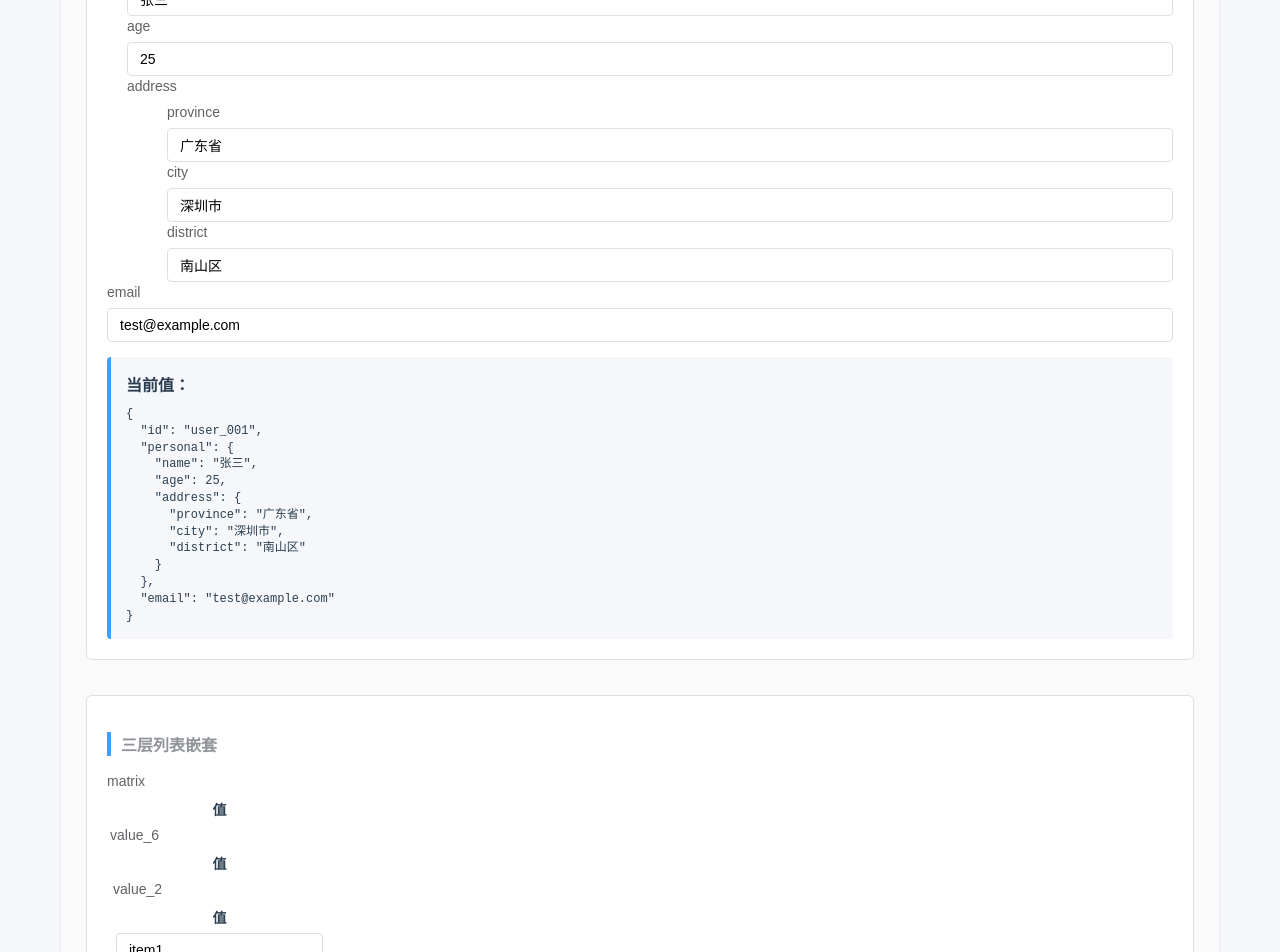
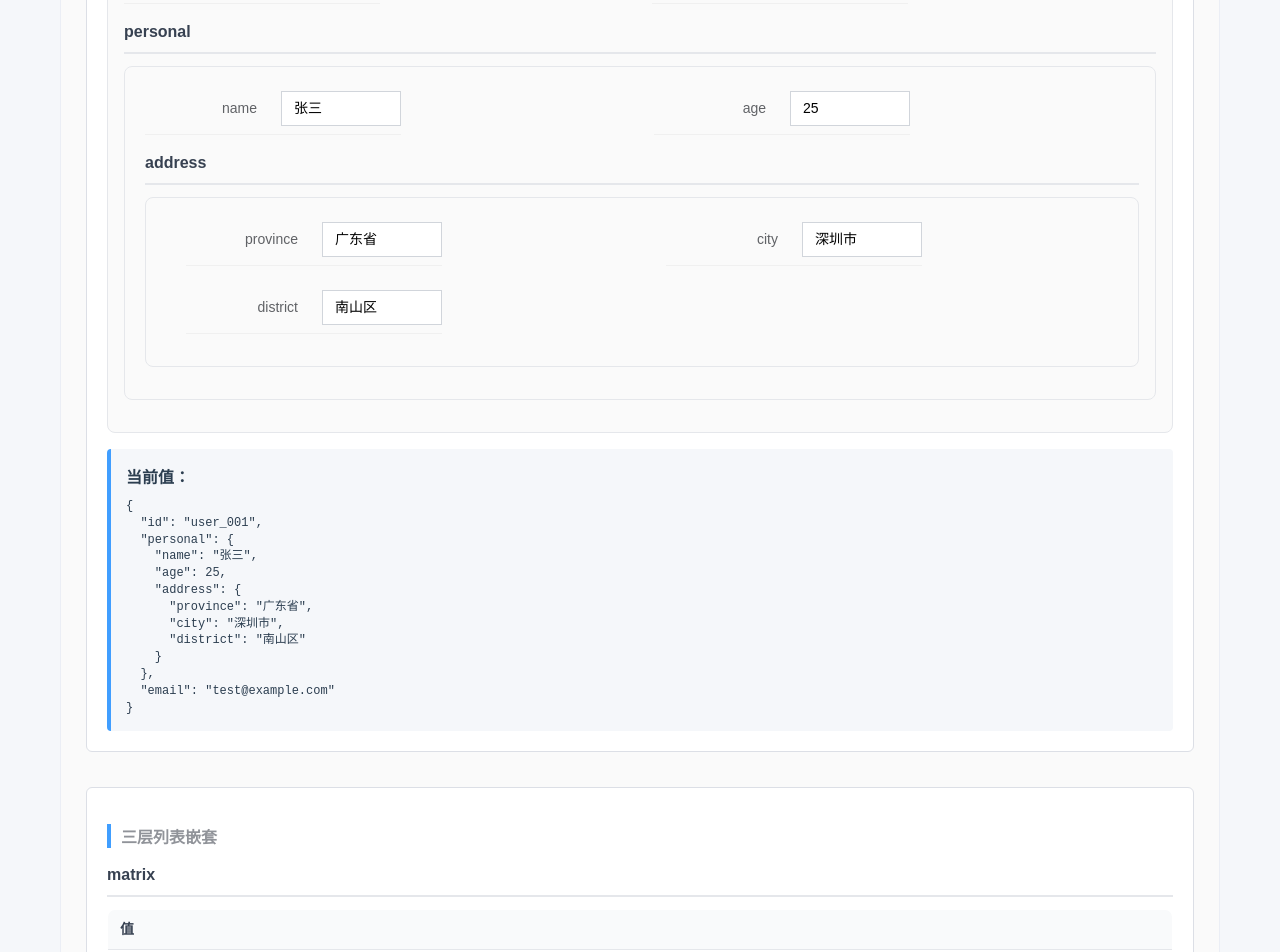
Before and after one commit to pezy-yx/ERP-SD-simplified, a Vue app in the folder site/: page / in a window 1280 px wide. Shown: the part 1680-2632 px from the top of the page. Built offline with nearby package versions, Linux system fonts and the light colour scheme.

Commit message:
feat: 修改布局

```diff
--- a/site/src/components/varbox/VarInput.vue
+++ b/site/src/components/varbox/VarInput.vue
@@ -39,6 +39,8 @@
             <!-- 叶子节点渲染 -->
             <div v-if="isLeafNode" class="leaf-node">
               <label v-if="showLabel" class="var-label">{{ nameDisplay }}</label>
+              <!-- 输入框和额外组件的容器 -->
+              <div class="leaf-input-container">
                 <!-- 基础类型输入框 -->
                 <component
                   :is="getLeafComponent()"
@@ -61,6 +63,16 @@
                     <slot :name="slotName" v-bind="slotProps"></slot>
                   </template>
                 </component>
+
+                <!-- 额外组件插槽 - 在叶子节点内部 -->
+                <div v-if="$slots[`${pathString}--extra`]" :class="extraComponentsClass">
+                  <slot
+                    :name="`${pathString}--extra`"
+                    v-bind="slotScopeData"
+                  >
+                  </slot>
+                </div>
+              </div>
               <div v-if="validationError" class="error-message">{{ validationError }}</div>
             </div>
 
@@ -68,20 +80,49 @@
             <div v-else-if="isDictNode" class="dict-node">
               <div v-if="1 || showLabel" class="dict-header">
                 <label class="var-label">{{ nameDisplay }}</label>
+                <!-- 字典节点的额外组件插槽 -->
+                <div v-if="$slots[`${pathString}--extra`]" :class="extraComponentsClass">
+                  <slot
+                    :name="`${pathString}--extra`"
+                    v-bind="slotScopeData"
+                  >
+                  </slot>
+                </div>
               </div>
               <div class="dict-content" :style="{ paddingLeft: indentLevel + 'px' }">
+                <!-- 先渲染所有叶子节点 -->
+                <div v-if="leafChildren.length > 0" class="dict-leaf-section">
                   <VarInput
-                  v-for="(child, index) in currentNode?.children"
-                  :key="child.name + '_' + index"
+                    v-for="(child, index) in leafChildren"
+                    :key="child.name + '_leaf_' + index"
+                    :varTree="varTree"
+                    :nodePath="[...nodePath, child.name]"
+                    :readonly="effectiveReadonly ?? false"
+                    :config="getChildConfig(child)"
+                    :indentLevel="0"
+                    :showLabel="true"
+                    :class="`dict-item dict-item--${child.nodeType}`"
+                    @update="handleChildUpdate"
+                  >
+                    <!-- 透传插槽 -->
+                    <template v-for="(_, slotName) in $slots" #[slotName]="slotProps: any">
+                      <slot :name="slotName" v-bind="slotProps"></slot>
+                    </template>
+                  </VarInput>
+                </div>
 
+                <!-- 再渲染所有复杂节点（dict和list） -->
+                <div v-if="complexChildren.length > 0" class="dict-complex-section">
+                  <VarInput
+                    v-for="(child, index) in complexChildren"
+                    :key="child.name + '_complex_' + index"
                     :varTree="varTree"
                     :nodePath="[...nodePath, child.name]"
                     :readonly="effectiveReadonly ?? false"
                     :config="getChildConfig(child)"
                     :indentLevel="(indentLevel ?? 0) + 20"
                     :showLabel="true"
-
-                  class="dict-item"
+                    :class="`dict-item dict-item--${child.nodeType}`"
                     @update="handleChildUpdate"
                   >
                     <!-- 透传插槽 -->
@@ -91,11 +132,13 @@
                   </VarInput>
                 </div>
               </div>
+            </div>
 
             <!-- 列表节点渲染 -->
             <div v-else-if="isListNode" class="list-node">
               <div v-if="1 || showLabel" class="list-header">
                 <label class="var-label">{{ nameDisplay }}</label>
+                <div class="list-header-actions">
                   <!-- 动态列表的添加/删除按钮 -->
                   <div v-if="isDynamicList && !effectiveReadonly" class="list-controls">
                     <button
@@ -105,6 +148,15 @@
                     >
                       添加项 +
                     </button>
+                  </div>
+                  <!-- 列表节点的额外组件插槽 -->
+                  <div v-if="$slots[`${pathString}--extra`]" :class="extraComponentsClass">
+                    <slot
+                      :name="`${pathString}--extra`"
+                      v-bind="slotScopeData"
+                    >
+                    </slot>
+                  </div>
                 </div>
               </div>
               <!-- 表格形式渲染列表 -->
@@ -197,15 +249,6 @@
               </div>
             </div>
           </div>
-        </slot>
-      </div>
-
-      <!-- 额外组件插槽 -->
-      <div v-if="$slots[`${pathString}--extra`]" :class="extraComponentsClass">
-        <slot
-          :name="`${pathString}--extra`"
-          v-bind="slotScopeData"
-        >
         </slot>
       </div>
     </slot>
@@ -345,6 +388,17 @@ const extraComponentsClass = computed(() => {
   return `${baseClassPrefix.value}--extra`
 })
 
+// 分离叶子节点和复杂节点
+const leafChildren = computed(() => {
+  if (!currentNode.value?.children) return []
+  return currentNode.value.children.filter(child => child.nodeType === 'leaf')
+})
+
+const complexChildren = computed(() => {
+  if (!currentNode.value?.children) return []
+  return currentNode.value.children.filter(child => child.nodeType === 'dict' || child.nodeType === 'list')
+})
+
 watch(currentNode, () => {
   initNodeValue()
 }, { immediate: true, deep: true })
@@ -478,10 +532,316 @@ function createNewListItem(): VarNode | null {
   line-height: 1.5;
 }
 
+/* SAP风格叶子节点布局 */
+.leaf-node {
+  display: grid;
+  grid-template-columns: 120px 1fr;
+  gap: 16px;
+  align-items: center;
+  padding: 8px 0;
+  border-bottom: 1px solid #f0f0f0;
+}
+
 .var-label {
   display: block;
-  margin-bottom: 5px;
+  margin-bottom: 0; /* 移除垂直间距 */
   font-weight: 500;
   color: #606266;
+  text-align: right; /* 右对齐，SAP风格 */
+  padding-right: 8px;
+}
+
+/* 叶子节点输入容器 */
+.leaf-input-container {
+  display: flex;
+  align-items: center;
+  gap: 8px;
+  width: 100%;
+}
+
+.leaf-input-container > :first-child {
+  flex: 1; /* 输入框占主要空间 */
+}
+
+/* 叶子节点内的额外组件 */
+.leaf-input-container .var-input--extra {
+  display: flex;
+  align-items: center;
+  gap: 4px;
+  flex-shrink: 0; /* 不压缩额外组件 */
+}
+
+/* 输入框容器样式 */
+.leaf-node :deep(.string-input-container),
+.leaf-node :deep(.number-input-container),
+.leaf-node :deep(.date-input-container),
+.leaf-node :deep(.selection-input-container) {
+  width: 100%;
+}
+
+/* 统一输入框样式 - 方形设计 */
+.leaf-node :deep(input),
+.leaf-node :deep(select) {
+  width: 100%;
+  min-width: 120px; /* 最小宽度 */
+  max-width: 300px; /* 最大宽度 */
+  padding: 6px 12px;
+  border: 1px solid #d1d5db;
+  border-radius: 0px; /* 方形直角 */
+  font-size: 14px;
+  line-height: 1.5;
+  background: white;
+  transition: border-color 0.2s ease, box-shadow 0.2s ease;
+}
+
+.leaf-node :deep(input:focus),
+.leaf-node :deep(select:focus) {
+  outline: none;
+  border-color: #2563eb;
+  box-shadow: 0 0 0 3px rgba(37, 99, 235, 0.1);
+}
+
+.leaf-node :deep(input:readonly),
+.leaf-node :deep(select:disabled) {
+  background-color: #f9fafb;
+  cursor: default;
+}
+
+/* SAP风格字典节点布局 */
+.dict-node {
+  margin-bottom: 16px;
+}
+
+.dict-header {
+  margin-bottom: 12px;
+  padding-bottom: 8px;
+  border-bottom: 2px solid #e5e7eb;
+}
+
+.dict-header {
+  display: flex;
+  justify-content: space-between;
+  align-items: center;
+}
+
+.dict-header .var-label {
+  text-align: left;
+  font-size: 16px;
+  font-weight: 600;
+  color: #374151;
+  margin-bottom: 0;
+  padding-right: 0;
+  flex: 1;
+}
+
+.dict-header .var-input--extra {
+  display: flex;
+  align-items: center;
+  gap: 8px;
+  flex-shrink: 0;
+}
+
+.list-header .var-label{
+  text-align: left;
+  font-size: 16px;
+  font-weight: 600;
+  color: #374151;
+  margin-bottom: 0;
+  padding-right: 0;
+}
+
+.dict-content {
+  padding: 16px;
+  background: #fafafa;
+  border: 1px solid #e5e7eb;
+  border-radius: 8px;
+  width: 100%;
+}
+
+/* 叶子节点区域 - 网格布局 */
+.dict-leaf-section {
+  display: grid;
+  grid-template-columns: repeat(auto-fit, minmax(35%, 1fr));
+  gap: 16px 24px;
+  align-items: center;
+  justify-items: start;
+  margin-bottom: 16px;
+}
+
+:deep(.dict-leaf-section input) {
+  width: 50px;
+}
+
+.dict-leaf-section > .dict-item--leaf {
+  display: contents; /* 让叶子节点直接参与网格布局 */
+}
+
+/* 复杂节点区域 - 垂直布局 */
+.dict-complex-section {
+  display: flex;
+  flex-direction: column;
+  gap: 16px;
+}
+
+.dict-complex-section > .dict-item--dict,
+.dict-complex-section > .dict-item--list {
+  width: 100%; /* 复杂节点独占一行 */
+}
+
+/* SAP风格列表表格 */
+.list-table {
+  width: 100%;
+  border-collapse: collapse;
+  border: 1px solid #e5e7eb;
+  border-radius: 8px;
+  overflow: hidden;
+  margin-bottom: 16px;
+  table-layout: fixed; /* 固定表格布局，实现等宽列 */
+}
+
+.list-table th {
+  background: #f9fafb;
+  padding: 8px 12px;
+  text-align: left;
+  font-weight: 600;
+  color: #374151;
+  border-bottom: 1px solid #e5e7eb;
+  height: 40px; /* 固定表头高度 */
+  white-space: nowrap; /* 防止文字换行 */
+  overflow: hidden;
+  text-overflow: ellipsis; /* 超出部分显示省略号 */
+}
+
+.list-table td {
+  padding: 6px 12px;
+  border-bottom: 1px solid #f3f4f6;
+  height: 36px; /* 固定单元格高度 */
+  white-space: nowrap; /* 防止内容换行 */
+  overflow: hidden;
+  text-overflow: ellipsis; /* 超出部分显示省略号 */
+  vertical-align: middle; /* 垂直居中对齐 */
+}
+
+.list-table tr:hover {
+  background: #f9fafb;
+}
+
+/* 表格内的输入框样式调整 */
+.list-table td :deep(input),
+.list-table td :deep(select) {
+  width: 100%;
+  height: 24px; /* 固定输入框高度 */
+  padding: 2px 6px; /* 减少内边距 */
+  border: 1px solid #d1d5db;
+  border-radius: 3px;
+  font-size: 13px; /* 稍小的字体 */
+  line-height: 1.2;
+  background: white;
+}
+
+.list-table td :deep(input:focus),
+.list-table td :deep(select:focus) {
+  outline: none;
+  border-color: #2563eb;
+  box-shadow: 0 0 0 2px rgba(37, 99, 235, 0.1);
+}
+
+/* 操作列宽度控制 */
+.list-table .action-column {
+  width: 80px; /* 固定操作列宽度 */
+}
+
+.list-table .action-cell {
+  width: 80px;
+  text-align: center;
+}
+
+/* 列表头部布局 */
+.list-header {
+  display: flex;
+  justify-content: space-between;
+  align-items: center;
+  margin-bottom: 12px;
+  padding-bottom: 8px;
+  border-bottom: 2px solid #e5e7eb;
+}
+
+.list-header .var-label {
+  text-align: left;
+  font-size: 16px;
+  font-weight: 600;
+  color: #374151;
+  margin-bottom: 0;
+  padding-right: 0;
+  flex: 1;
+}
+
+.list-header-actions {
+  display: flex;
+  align-items: center;
+  gap: 12px;
+  flex-shrink: 0;
+}
+
+.list-controls {
+  display: flex;
+  align-items: center;
+  gap: 8px;
+}
+
+.list-header .var-input--extra {
+  display: flex;
+  align-items: center;
+  gap: 8px;
+}
+
+/* 列表操作按钮 */
+.btn-add, .btn-remove, .btn-remove-inline {
+  padding: 4px 8px;
+  border: 1px solid #d1d5db;
+  border-radius: 4px;
+  background: white;
+  color: #374151;
+  font-size: 12px;
+  cursor: pointer;
+  transition: all 0.2s ease;
+}
+
+.btn-add:hover {
+  background: #2563eb;
+  color: white;
+  border-color: #2563eb;
+}
+
+.btn-remove:hover, .btn-remove-inline:hover {
+  background: #dc2626;
+  color: white;
+  border-color: #dc2626;
+}
+
+/* 错误信息样式 */
+.error-message {
+  margin-top: 4px;
+  font-size: 12px;
+  color: #dc2626;
+  line-height: 1.4;
+}
+
+/* 响应式布局 */
+@media (max-width: 768px) {
+  .leaf-node {
+    grid-template-columns: 1fr;
+    gap: 8px;
+  }
+
+  .var-label {
+    text-align: left;
+    padding-right: 0;
+    margin-bottom: 4px;
+  }
+
+  .dict-children {
+    grid-template-columns: 1fr;
+  }
 }
 </style>
--- a/site/src/test/varbox/TestPage.vue
+++ b/site/src/test/varbox/TestPage.vue
@@ -12,6 +12,7 @@
           <var-input
             :varTree="simpleStringTree"
             :nodePath="[]"
+            :showLabel="true"
             @update="handleUpdate('simpleString', $event)"
           />
           <div class="result-preview">
@@ -24,6 +25,7 @@
           <var-input
             :varTree="simpleNumberTree"
             :nodePath="[]"
+            :showLabel="true"
             @update="handleUpdate('simpleNumber', $event)"
           />
           <div class="result-preview">
@@ -102,8 +104,9 @@
             :nodePath="[]"
             @update="handleUpdate('mixed', $event)"
           >
-            <template #birthday--date>
-              im an empty slot, overcoming so many layers
+            <template #student-class--extra>
+              <!-- im an empty slot, overcoming so many layers -->
+              <button>HELLO</button>
             </template>
           </var-input>
           <div class="result-preview">
@@ -178,10 +181,10 @@
             <strong>当前值：</strong>
             <pre>{{ JSON.stringify(testResults.configBased, null, 2) }}</pre>
           </div>
-          <div class="config-preview">
+          <!-- <div class="config-preview">
             <strong>配置对象：</strong>
             <pre>{{ JSON.stringify(configObject, null, 2) }}</pre>
-          </div>
+          </div> -->
         </div>
 
         <!-- 新功能测试：额外组件插槽和自定义布局 -->
@@ -228,10 +231,10 @@
       </div>
 
       <!-- 全局数据预览 -->
-      <div class="global-preview">
+      <!-- <div class="global-preview">
         <h2>全局数据预览</h2>
         <pre>{{ JSON.stringify(testResults, null, 2) }}</pre>
-      </div>
+      </div> -->
     </div>
 
     <!-- VarBoxCases全量测试区 -->
@@ -790,6 +793,11 @@ h3 {
   padding-left: 10px;
 }
 
+pre {
+  max-height: 300px;
+  overflow-y: scroll;
+}
+
 .result-preview {
   margin-top: 15px;
   padding: 15px;
```
Lines whose indentation alone changed are shown as unchanged.
